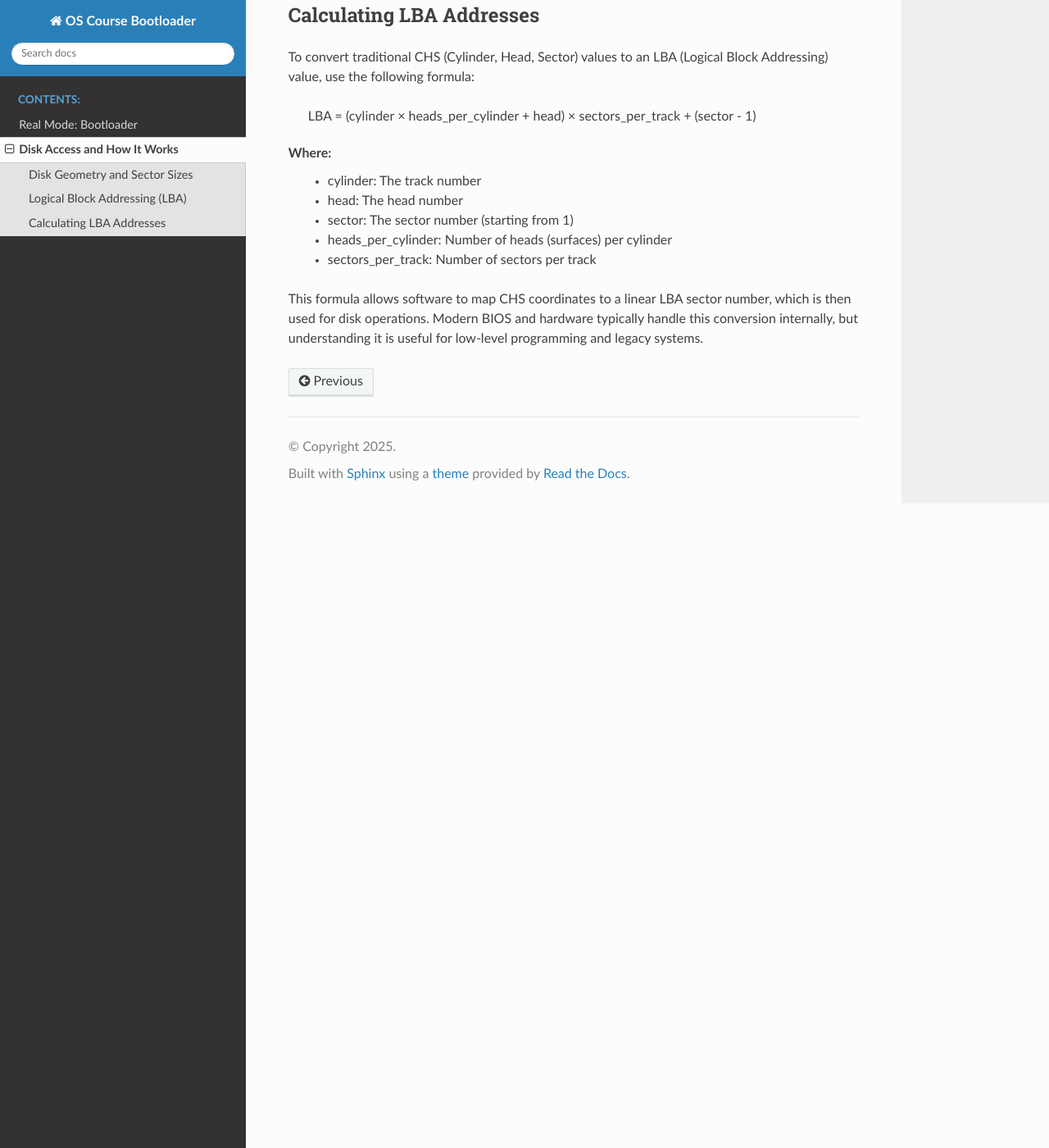
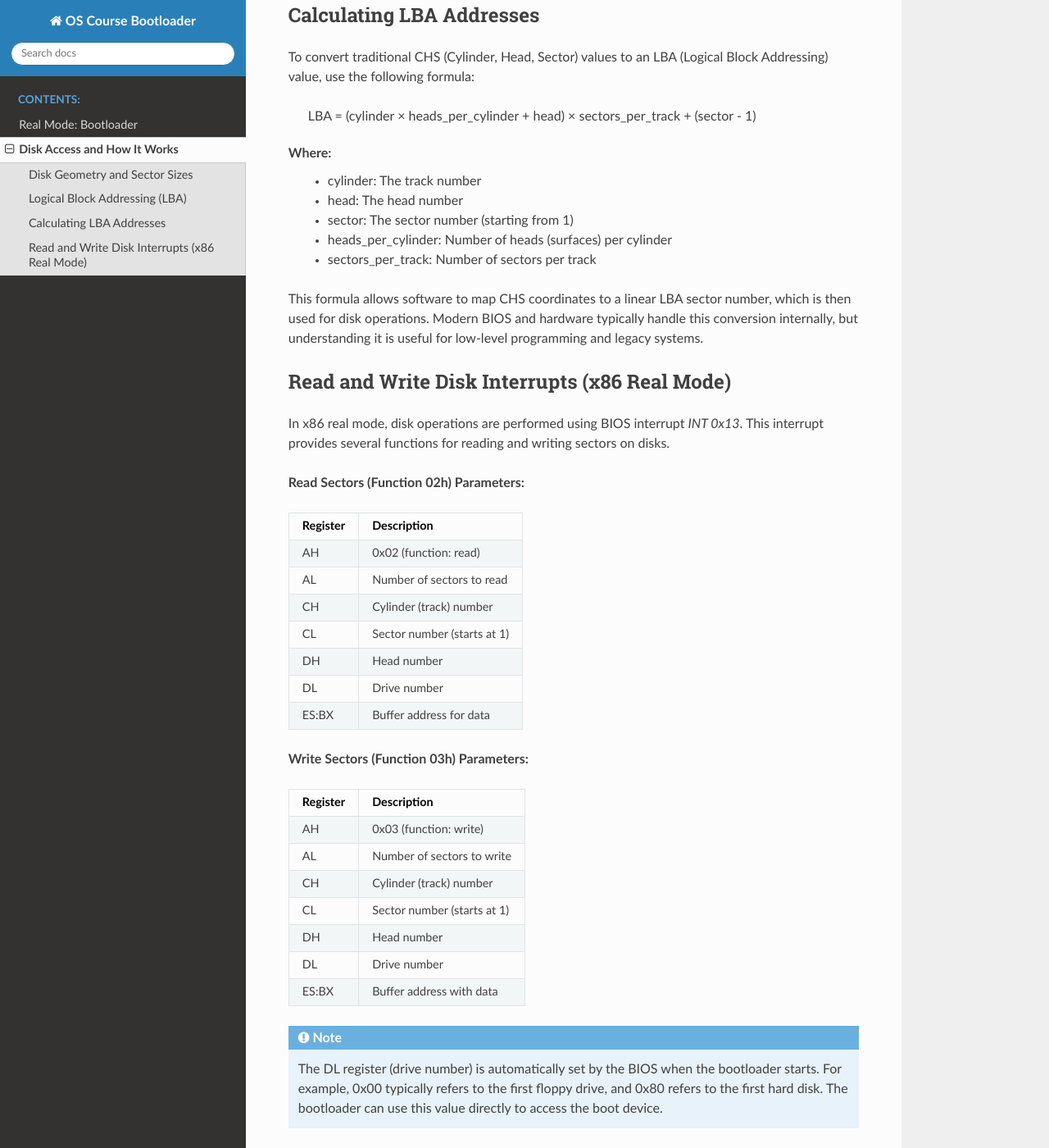
Before and after one commit to cmelnu/os_course, a Sphinx documentation site: the page built from docs/source/disk_access.rst, in a window 1280 px wide and 1400 px high, scrolled down 1278 px. Shown: the whole window at 82% size. Built offline with Sphinx 7.4.7 and the Read the Docs theme 3.1.0, drawn with Linux system fonts in a browser that asks for light colours.

Commit message:
Added CMake build system, bootloader updates, and Sphinx documentation
- Added CMakeLists.txt for building the bootloader and handling disk image creation.
- Updated .gitignore to exclude build artifacts and Sphinx output.
- Modified boot.asm to improve disk sector handling and add buffer data for the second sector.
- Enhanced docs/source/disk_access.rst with details on disk geometry, LBA, and BIOS disk

```diff
--- a/docs/source/disk_access.rst
+++ b/docs/source/disk_access.rst
@@ -53,3 +53,39 @@ Where:
 	- sectors_per_track: Number of sectors per track
 
 This formula allows software to map CHS coordinates to a linear LBA sector number, which is then used for disk operations. Modern BIOS and hardware typically handle this conversion internally, but understanding it is useful for low-level programming and legacy systems.
+
+Read and Write Disk Interrupts (x86 Real Mode)
+----------------------------------------------
+
+In x86 real mode, disk operations are performed using BIOS interrupt `INT 0x13`. This interrupt provides several functions for reading and writing sectors on disks.
+
+**Read Sectors (Function 02h) Parameters:**
+
+================= ==============================
+Register          Description
+================= ==============================
+AH                0x02 (function: read)
+AL                Number of sectors to read
+CH                Cylinder (track) number
+CL                Sector number (starts at 1)
+DH                Head number
+DL                Drive number
+ES:BX             Buffer address for data
+================= ==============================
+
+**Write Sectors (Function 03h) Parameters:**
+
+================= ===============================
+Register          Description
+================= ===============================
+AH                0x03 (function: write)
+AL                Number of sectors to write
+CH                Cylinder (track) number
+CL                Sector number (starts at 1)
+DH                Head number
+DL                Drive number
+ES:BX             Buffer address with data
+================= ===============================
+
+.. note::
+   The DL register (drive number) is automatically set by the BIOS when the bootloader starts. For example, 0x00 typically refers to the first floppy drive, and 0x80 refers to the first hard disk. The bootloader can use this value directly to access the boot device.
```
Also changed, not shown: CMakeLists.txt (added, +29 -0 lines), 2 other files.
